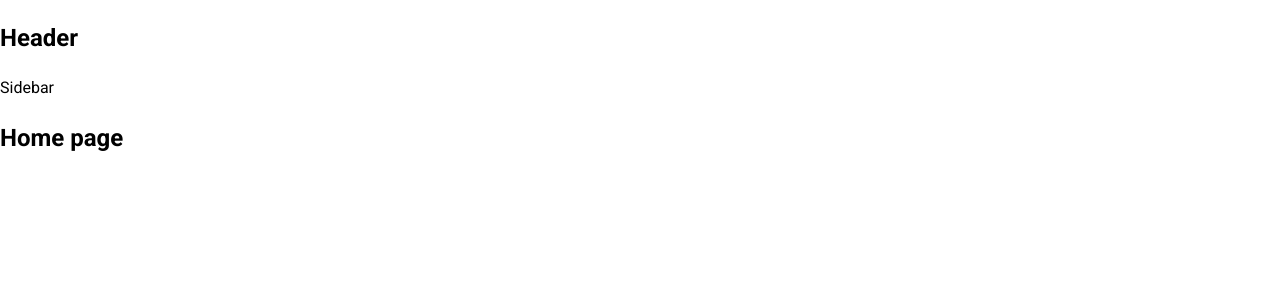
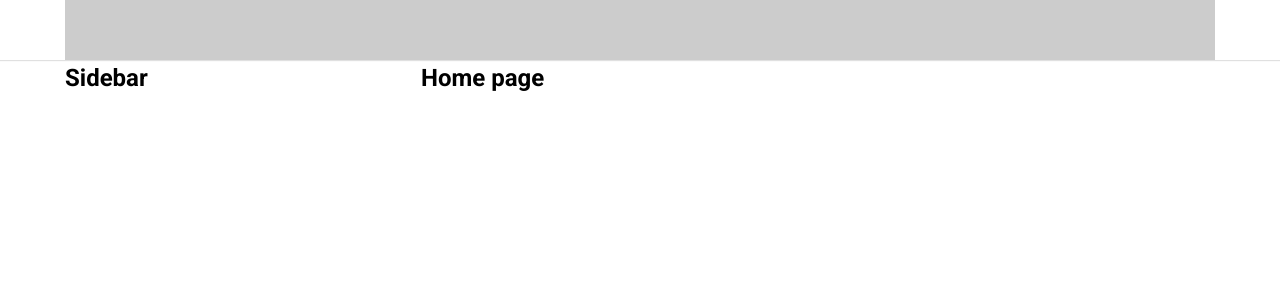
Before and after one commit to BossAnos/react-tik-tok, a React (Create React App) app: page / in a window 1280 px wide. Shown: the top 300 px of the page. Built offline with nearby package versions, Linux system fonts and the light colour scheme.

Commit message:
Dựng khung layout mặc định

```diff
--- a/package.json
+++ b/package.json
@@ -6,6 +6,7 @@
     "@testing-library/jest-dom": "^5.17.0",
     "@testing-library/react": "^13.4.0",
     "@testing-library/user-event": "^13.5.0",
+    "clsx": "^2.1.1",
     "history": "^5.3.0",
     "normalize.css": "^8.0.1",
     "react": "^18.3.1",
--- a/src/components/globalStyles/GlobalStyles.scss
+++ b/src/components/globalStyles/GlobalStyles.scss
@@ -3,9 +3,15 @@
 
 :root {
   --primary: #fe2c55;
+
+  // Default layout
+  --default-layout-header-height: 60px;
+  --default-layout-width: 1150px;
 }
 
 * {
+  margin: 0;
+  padding: 0;
   box-sizing: border-box;
 }
 
--- a/src/components/layout/components/header/index.jsx
+++ b/src/components/layout/components/header/index.jsx
@@ -1,5 +1,12 @@
+import clsx from 'clsx';
+import styles from './style.scss';
+
 function Header() {
-  return <h2>Header</h2>;
+  return (
+    <header className={clsx('header-wrapper')}>
+      <div className={clsx('header-inner')}></div>
+    </header>
+  );
 }
 
 export default Header;
--- /dev/null
+++ b/src/components/layout/components/header/style.scss
@@ -0,0 +1,13 @@
+.header-wrapper {
+  width: 100%;
+  height: var(--default-layout-header-height, 60px);
+  box-shadow: 0px 1px 1px rgb(0 0 0 / 12%);
+  display: flex;
+  justify-content: center;
+}
+
+.header-inner {
+  height: 100%;
+  width: var(--default-layout-width);
+  background-color: #ccc;
+}
--- /dev/null
+++ b/src/components/layout/defaultLayout/defaultLayout.scss
@@ -0,0 +1,14 @@
+.layout-wrapper {
+  display: flex;
+  flex-direction: column; // quay theo chiều dọc
+  align-items: center; // căn giữa
+}
+
+.layout-container {
+  width: var(--default-layout-width);
+  display: flex;
+}
+
+.layout-content {
+  flex: 1;
+}
--- a/src/components/layout/defaultLayout/index.jsx
+++ b/src/components/layout/defaultLayout/index.jsx
@@ -1,13 +1,15 @@
 import Header from '~/components/layout/components/header';
 import Sidebar from './sidebar';
+import clsx from 'clsx';
+import './defaultLayout.scss';
 
 function DefaultLayout({ children }) {
   return (
-    <div>
+    <div className={clsx('layout-wrapper')}>
       <Header />
-      <div className="container">
+      <div className={clsx('layout-container')}>
         <Sidebar />
-        <div className="content">{children}</div>
+        <div className={clsx('layout-content')}>{children}</div>
       </div>
     </div>
   );
--- a/src/components/layout/defaultLayout/sidebar/index.jsx
+++ b/src/components/layout/defaultLayout/sidebar/index.jsx
@@ -1,5 +1,12 @@
+import clsx from 'clsx';
+import './sidebar.scss';
+
 function Sidebar() {
-  return <>Sidebar</>;
+  return (
+    <aside className={clsx('sidebar-wrapper')}>
+      <h2>Sidebar</h2>
+    </aside>
+  );
 }
 
 export default Sidebar;
--- /dev/null
+++ b/src/components/layout/defaultLayout/sidebar/sidebar.scss
@@ -0,0 +1,3 @@
+.sidebar-wrapper {
+  width: 356px;
+}
--- a/src/components/layout/headerOnly/index.jsx
+++ b/src/components/layout/headerOnly/index.jsx
@@ -1,6 +1,6 @@
 import Header from '~/components/layout/components/header';
 
-function DefaultLayout({ children }) {
+function HeaderOnly({ children }) {
   return (
     <div>
       <Header />
@@ -11,4 +11,4 @@ function DefaultLayout({ children }) {
   );
 }
 
-export default DefaultLayout;
+export default HeaderOnly;
```
Also changed, not shown: tailwind.config.js (+102 -4 lines), 1 other file (tests, documents, lock files or other folders).
